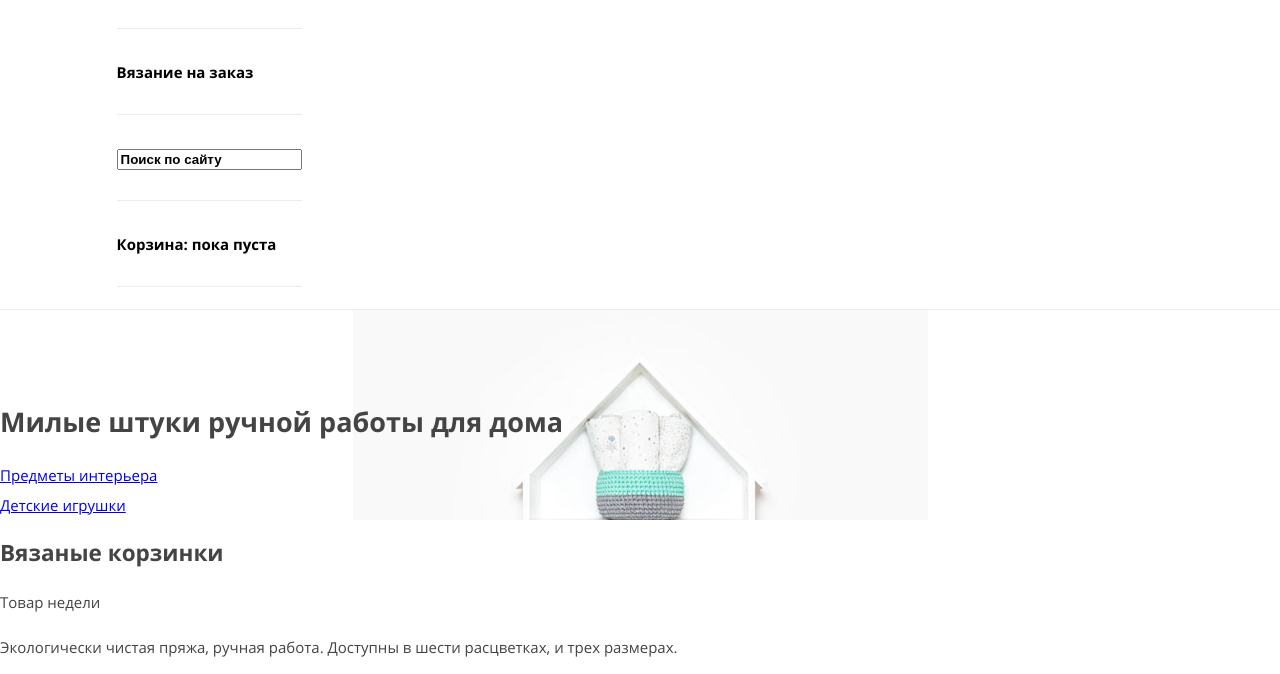
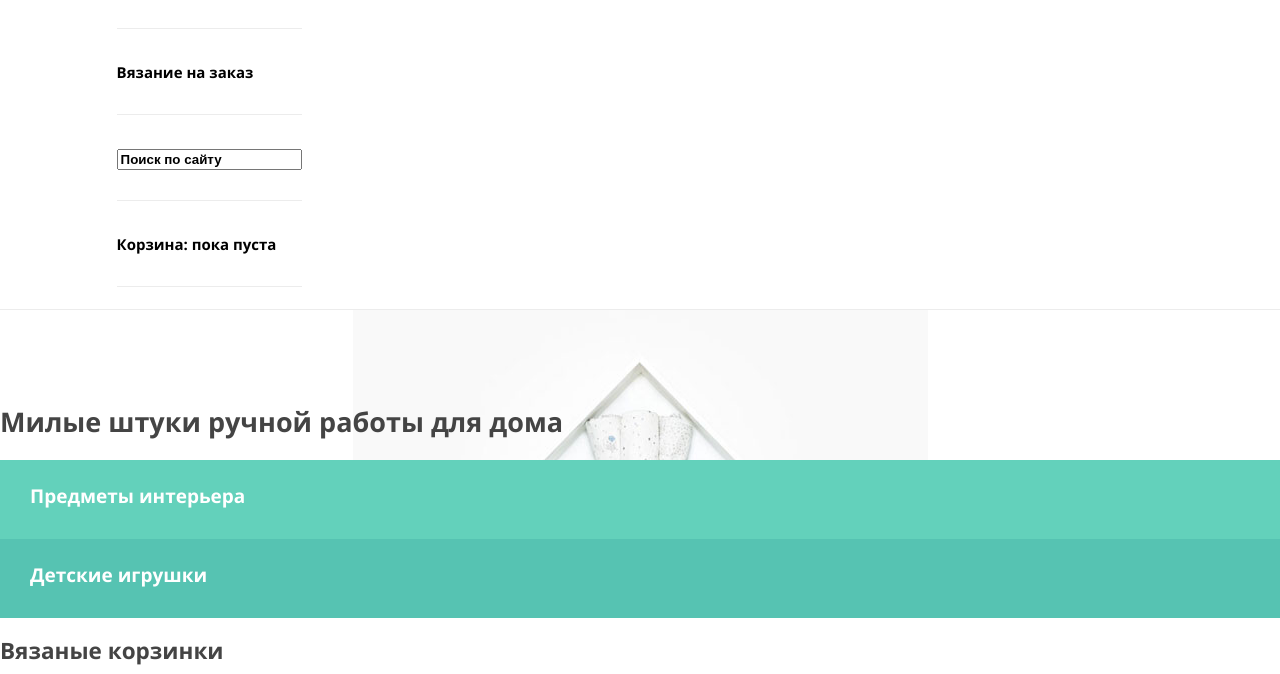
Before and after one commit to miumio/1458863-mishka-20, a plain HTML site: page source/index.html in a window 1280 px wide. Shown: the part 79-753 px from the top of the page. Drawn offline with nearby package versions, Linux system fonts and the light colour scheme; files that its build step writes are made by us from their sources.

Commit message:
add catalog-nav styles

```diff
--- a/source/less/blocks/catalog-nav.less
+++ b/source/less/blocks/catalog-nav.less
@@ -0,0 +1,18 @@
+.catalog-nav__link {
+  display: block;
+  padding: 24px 160px 31px 30px;
+
+  font-size: 19px;
+  line-height: 24px;
+  font-weight: 700;
+  text-decoration: none;
+  color: #fff;
+
+  &--interior {
+    background-color: @green;
+  }
+
+  &--toys {
+    background-color: @darkgreen;
+  }
+}
--- a/source/less/global/variables.less
+++ b/source/less/global/variables.less
@@ -2,3 +2,4 @@
 
 @green: #63D1BB;
 @grey: #444444;
+@darkgreen: #56C3B2;
```
